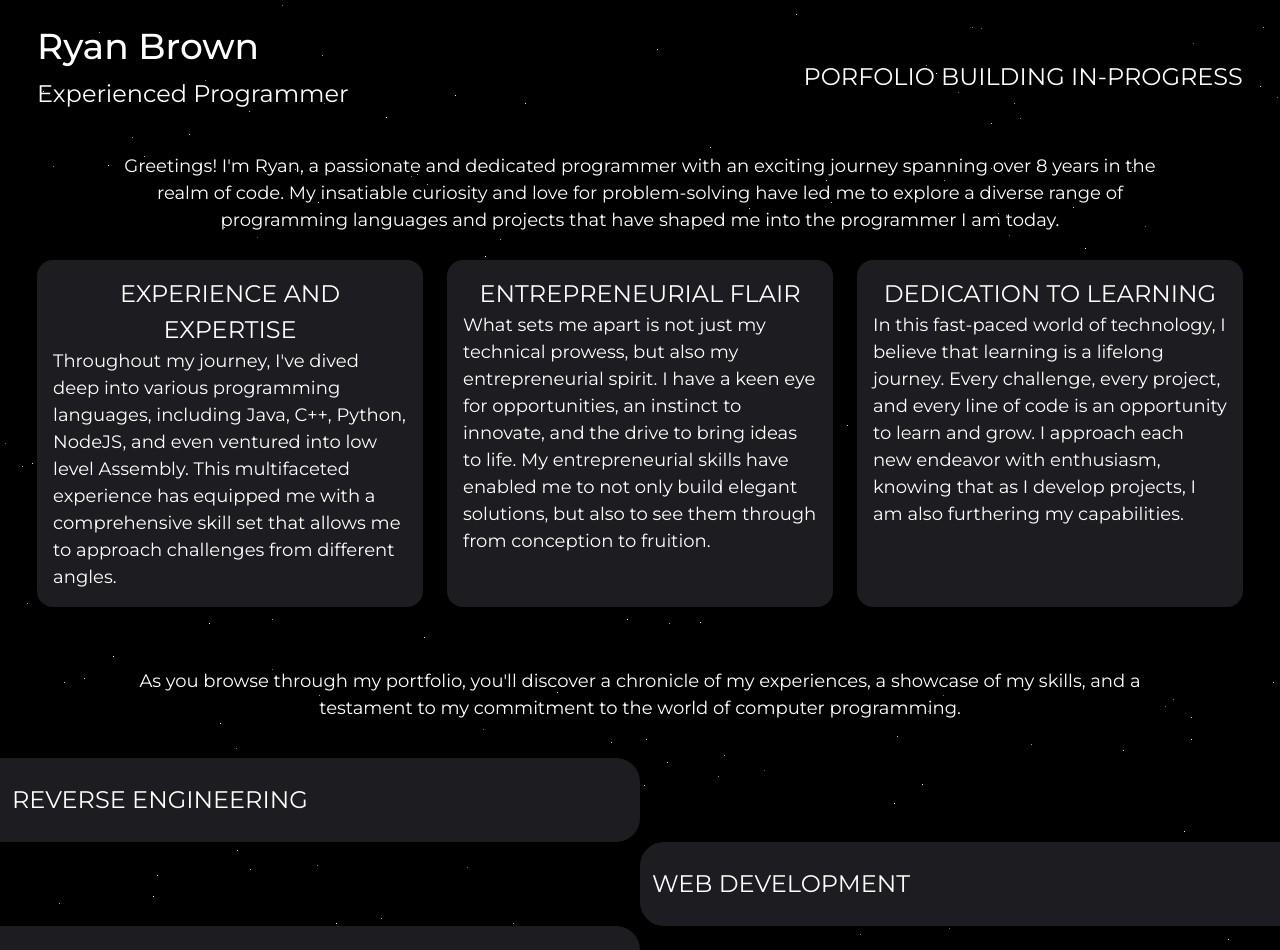
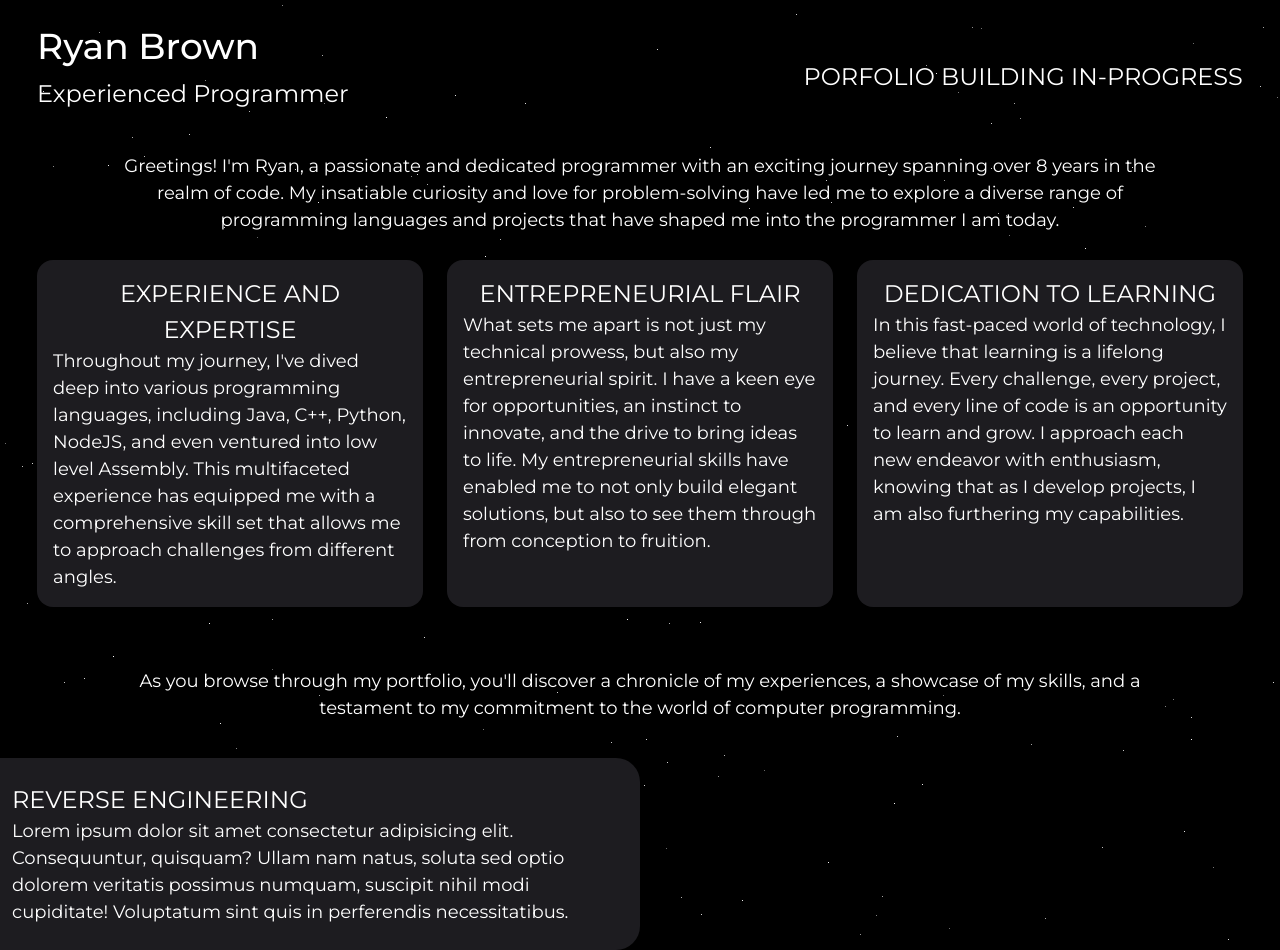
Before and after one commit to RyanBrown2/RyanBrown2.github.io, a React (Vite) app: page / in a window 1280 px wide. Shown: the top 950 px of the page. Built offline with nearby package versions, Linux system fonts and the light colour scheme.

Commit message:
Added filler to sections

```diff
--- a/src/pages/Home/components/Hero/style.css
+++ b/src/pages/Home/components/Hero/style.css
@@ -1,9 +1,5 @@
 .hero {
-	/* for some reason there is a horizontal scroll bar without this */
-	/* padding: 0 2%;  */
 
-	/* height: 100vh; */
-	/* min-height: 100vh; */
 }
 
 .hero-header {
--- a/src/pages/Home/components/Sections/components/AI.jsx
+++ b/src/pages/Home/components/Sections/components/AI.jsx
@@ -2,6 +2,7 @@ import Section from "./Section";
 
 export default class AI extends Section {
   constructor(props) {
-    super(props, "Artificial Intelligence", "left");
+    var body = "Lorem ipsum dolor sit amet consectetur adipisicing elit. Consequuntur, quisquam? Ullam nam natus, soluta sed optio dolorem veritatis possimus numquam, suscipit nihil modi cupiditate! Voluptatum sint quis in perferendis necessitatibus.";
+    super(props, "Artificial Intelligence", body, "left");
   }
 }
--- a/src/pages/Home/components/Sections/components/ReverseEngineering.jsx
+++ b/src/pages/Home/components/Sections/components/ReverseEngineering.jsx
@@ -4,6 +4,7 @@ import Section from './Section';
 
 export default class ReverseEngineering extends Section {
   constructor(props) {
-    super(props, "Reverse Engineering", "left");
+    var body = "Lorem ipsum dolor sit amet consectetur adipisicing elit. Consequuntur, quisquam? Ullam nam natus, soluta sed optio dolorem veritatis possimus numquam, suscipit nihil modi cupiditate! Voluptatum sint quis in perferendis necessitatibus.";
+    super(props, "Reverse Engineering", body, "left");
   }
 }
--- a/src/pages/Home/components/Sections/components/Robotics.jsx
+++ b/src/pages/Home/components/Sections/components/Robotics.jsx
@@ -2,6 +2,7 @@ import Section from "./Section";
 
 export default class Robotics extends Section {
   constructor(props) {
-    super(props, "Robotics", "right");
+    var body = "Lorem ipsum dolor sit amet consectetur adipisicing elit. Consequuntur, quisquam? Ullam nam natus, soluta sed optio dolorem veritatis possimus numquam, suscipit nihil modi cupiditate! Voluptatum sint quis in perferendis necessitatibus.";
+    super(props, "Robotics", body, "right");
   }
 }
--- a/src/pages/Home/components/Sections/components/Section.jsx
+++ b/src/pages/Home/components/Sections/components/Section.jsx
@@ -2,22 +2,32 @@ import { Component } from "react";
 import { Col, Row } from "react-bootstrap";
 
 export default class Section extends Component {
-  constructor(params, title, alignment) {
+  constructor(params, title, body, alignment) {
     super(params);
     this.title = title;
+    this.body = body;
     this.alignment = alignment;
   }
 
+
   render() {
+    if (this.alignment === "left") return (
+      <Row>
+        <Col lg={6} className={'section ' + this.alignment}>
+          <div className="section-title">{this.title}</div>
+          <div className="section-text">{this.body}</div>
+        </Col>
+
+      </Row>
+    );
     return (
       <Row>
         <Col lg={6} className={'section ' + this.alignment}>
           <div className="section-title">{this.title}</div>
+          <div className="section-text">{this.body}</div>
         </Col>
       </Row>
-      // <div>
-      //   <h1>{this.title}</h1>
-      // </div>
     );
+
   }
 }
--- a/src/pages/Home/components/Sections/components/WebDevelopment.jsx
+++ b/src/pages/Home/components/Sections/components/WebDevelopment.jsx
@@ -3,6 +3,7 @@ import Section from "./Section";
 
 export default class WebDevelopment extends Section {
   constructor(props) {
-    super(props, "Web Development", "right");
+    var body = "Lorem ipsum dolor sit amet consectetur adipisicing elit. Consequuntur, quisquam? Ullam nam natus, soluta sed optio dolorem veritatis possimus numquam, suscipit nihil modi cupiditate! Voluptatum sint quis in perferendis necessitatibus.";
+    super(props, "Web Development", body, "right");
   }
 }
```
